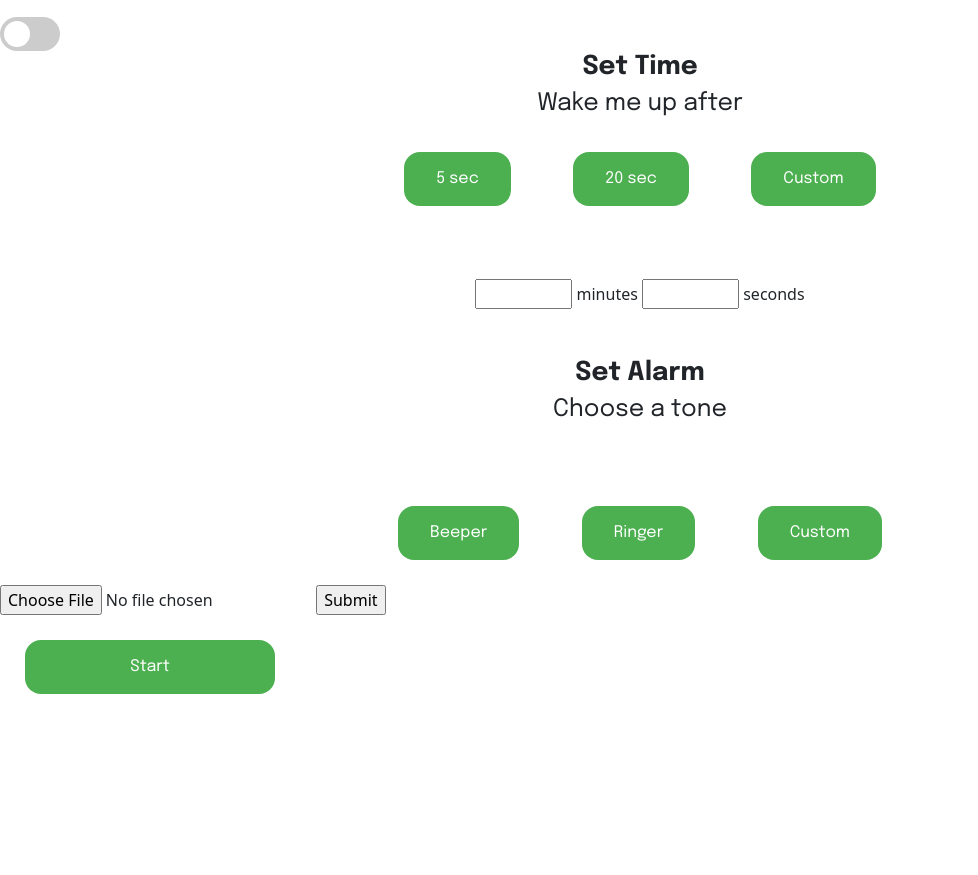
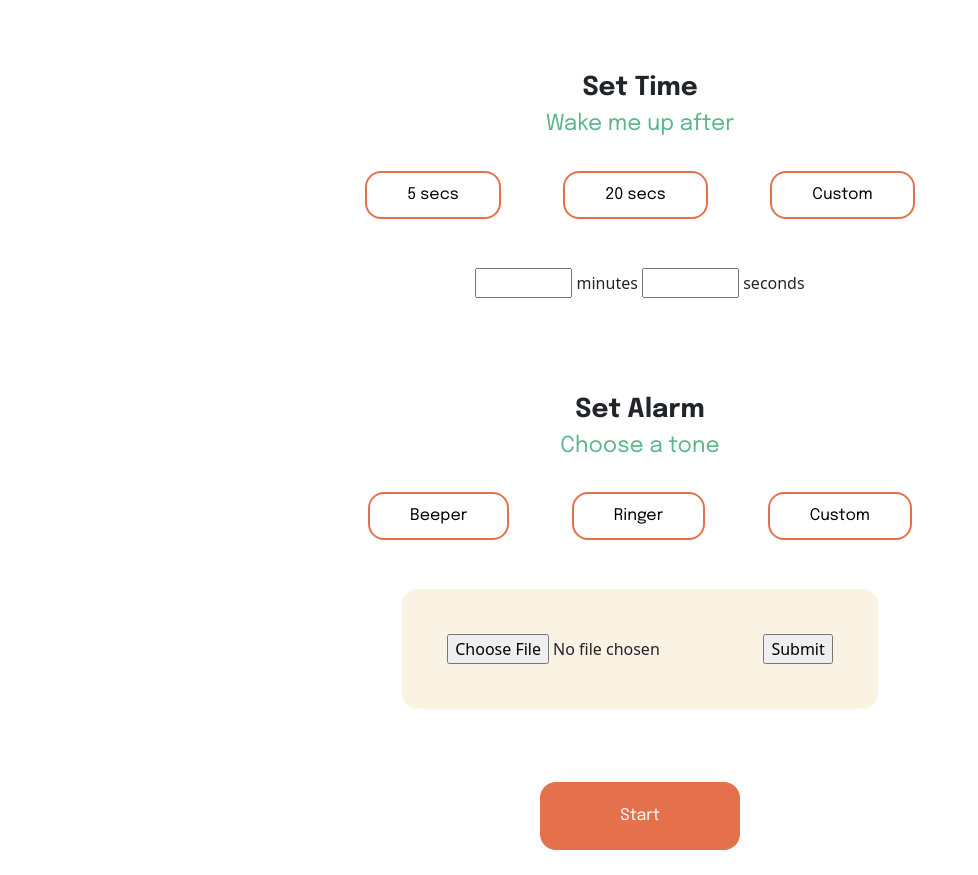
Before and after one commit to jwu611/Yawnly-DrowsinessDetector, a Flask app: page / in a window 1280 px wide. Shown: the part 922-1797 px from the top of that part, without its empty margins (0-978 px from the left). Before the commit the page ends 1641 px from the top of that part, so only its background shows below. Run offline with Flask 2, Linux system fonts and the light colour scheme; the page is wider than the window, and the part outside it is not shown.

Commit message:
Final HTML+CSS

```diff
--- a/templates/index.html
+++ b/templates/index.html
@@ -32,15 +32,7 @@
     </div>
 </div>
 
-<div>
-  <p>Show/Hide Outlines</p>
-<!-- Rounded switch -->
-<label class="switch">
-  <input type="checkbox">
-  <span class="slider round"></span>
-</label>
-</div>
-
+<br><br><br><br>
 <!-- Timer Customization -->
 <div class="timer-container">
   <div class="timer-txt-group">
@@ -49,11 +41,11 @@
   </div>
 <!-- Timer Buttons -->
   <div class="btn-group-T">
-    <button>5 sec</button> &nbsp;&nbsp;&nbsp;
-    <button>20 sec</button> &nbsp;&nbsp;&nbsp;
+    <button>5 secs</button> &nbsp;&nbsp;&nbsp;
+    <button>20 secs</button> &nbsp;&nbsp;&nbsp;
     <button>Custom</button>
 </div>
-<br><br>
+<br>
 <!-- Timer Input -->
 <div class="input-time">
  <input type="number" id="mins" name="mins" min="0" max="999">
@@ -61,7 +53,7 @@
  <input type="number" id="secs" name="secs" min="0" max="999">
   <label for="secs">seconds</label>
 </div>
-<br><br>
+<br><br><br><br>
 
 <!-- Alarm Customization -->
 <div class="alarm-container">
@@ -70,20 +62,24 @@
     <h2>Choose a tone</h2>
   </div>
 
-  <br><br>
   <div class="btn-group-A">
     <button>Beeper</button> &nbsp;&nbsp;&nbsp;
     <button>Ringer</button> &nbsp;&nbsp;&nbsp;
     <button>Custom</button>
     </div>
+    <br>
+    <div class="form">
     <form action="/action_page.php">
   <input type="file" id="myFile" name="filename">
-  <input type="submit">
+  <input type="submit" class="submitalarm">
 </form>
-
+</div>
 </div>
 
-<button class="start" type="button">Start</button>
+<br><br>
+<div class="start">
+<button class="btnstart" type="button">Start</button>
+</div>
 
 
 </div>
--- a/templates/yawnly.css
+++ b/templates/yawnly.css
@@ -33,6 +31,14 @@
 .input-time {
   margin:auto;
 }
+
+.form {
+  margin:auto;
+  background-color: #FAF2E3;
+  padding: 45px;
+  border-radius: 16px;
+}
+
 /* TYPOGRAPHY */
 h1 {
   font-family: Epilogue;
@@ -46,8 +52,9 @@ h2 {
   font-family: Epilogue;
 font-style: normal;
 font-weight: normal;
-font-size: 24px;
+font-size: 22px;
 text-align: center;
+color: #5BB789;
 }
 
 p {
@@ -116,20 +123,44 @@ input:checked + .slider:before {
 
 /* BUTTON */
 button {
-  background-color: #4CAF50; /* Green */
- border: none;
- color: white;
- padding: 15px 32px;
+  background-color: #FFF;
+ border: 2px solid #E4714C;
+ color: Black;
+ padding: 10px 40px;
  text-align: center;
- text-decoration: none;
  display: inline-block;
  font-size: 16px;
  margin: 25px;
  border-radius: 16px;
  font-family: Epilogue;
 font-style: normal;
+transition-duration: 0.4s;
+
 }
 
-.start {
-  width: 250px;
+button:hover {
+  background-color: #E4714C;
+  color: white;}
+
+.btnstart {
+  text-align: center;
+  background-color: #E4714C;
+ border: 2px solid #E4714C;
+ color: white;
+ padding: 20px 20px;
+ text-align: center;
+ font-size: 16px;
+ margin: 25px;
+ border-radius: 16px;
+ font-family: Epilogue;
+font-style: normal;
+transition: all .2s ease-in-out;
+width: 200px;
 }
+
+.btnstart:hover { transform: scale(1.1);
+}
+
+.start{
+text-align: center;
+}
```
Also changed, not shown: other parts of templates/yawnly.css (+0 -2 lines).
